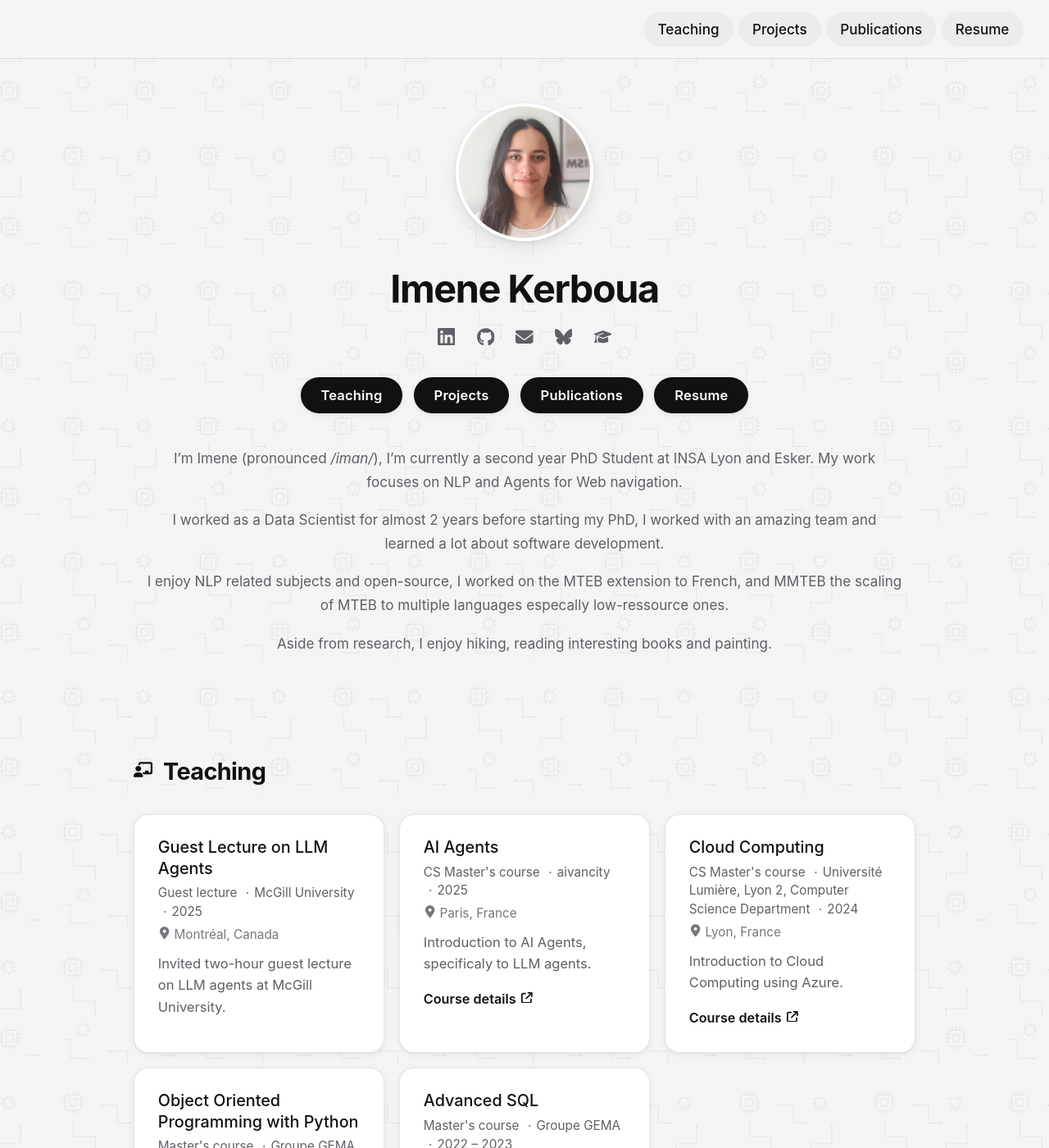
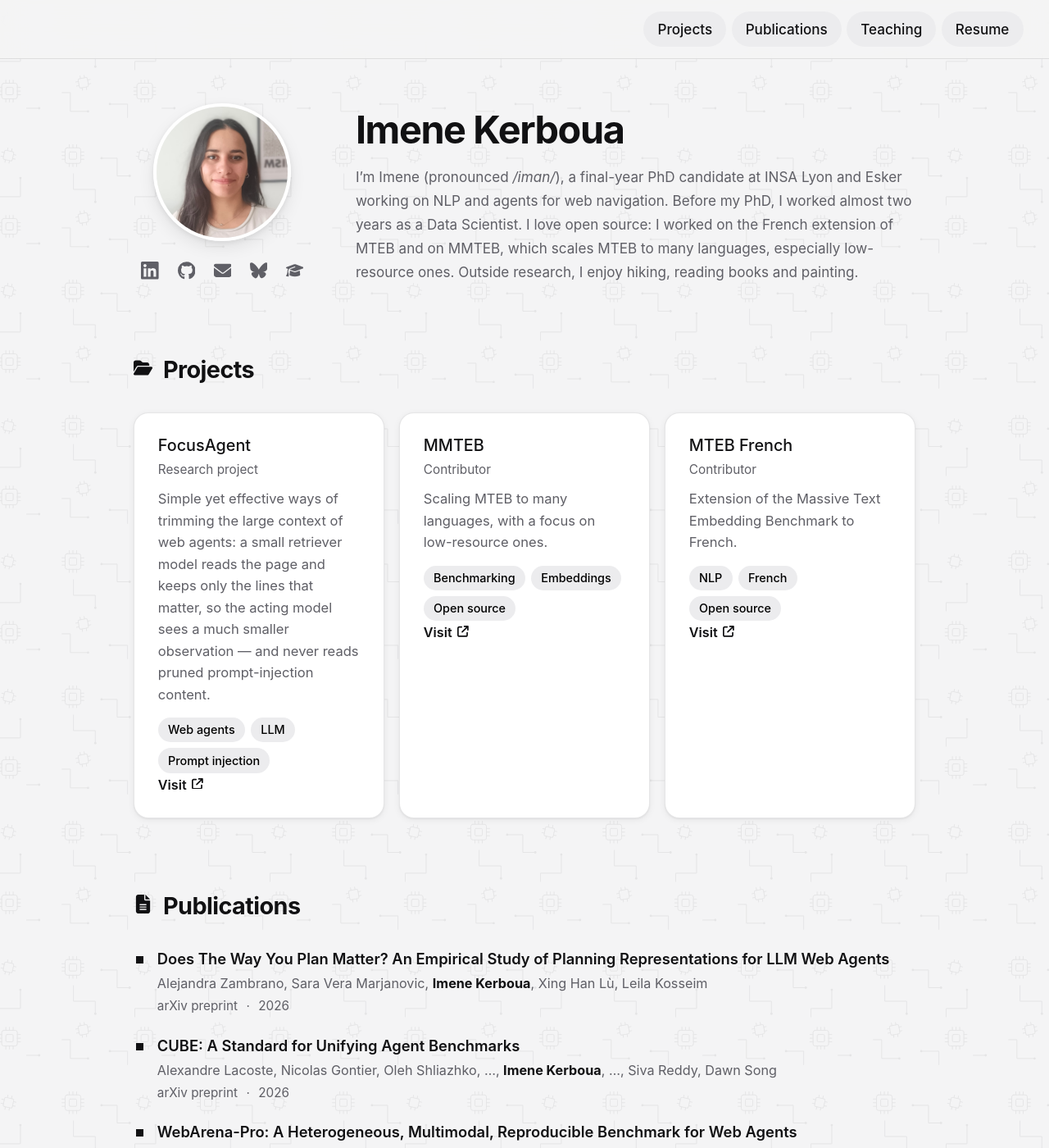
Before and after one commit to imenelydiaker/imenelydiaker.github.io, a Jekyll site: the page built from _pages/about.md, in a window 1280 px wide and 1400 px high. Shown: the whole window at 82% size. Built offline with Jekyll 4.4.1, drawn with Linux system fonts in a browser that asks for light colours; some of the changed text lies outside the part shown.

Commit message:
Put the profile beside a shorter bio and drop the hero buttons (#8)
* Put the profile beside a shorter bio and drop the hero buttons

The photo and social links now sit in a left column with the name and a
condensed one-paragraph bio on the right. The pill buttons are removed
since the top bar already links to every section. On narrow screens the
two columns stack.

Co-Authored-By: Claude Opus 5.5 <noreply@anthropic.com>

* Order sections as Projects, Publications, Teaching, Resume

Applies to both the home page sections and the top bar links.

Co-Authored-By: Claude Opus 5.5 <noreply@anthropic.com>

* Say "reading books" in the bio

Co-Authored-By: Claude Opus 5.5 <noreply@anthropic.com>

* Describe me as a final-year PhD candidate in the bio

Co-Authored-By: Claude Opus 5.5 <noreply@anthropic.com>

* Say "worked" instead of "spent" in the bio

Co-Authored-By: Claude Opus 5.5 <noreply@anthropic.com>

---------

Co-authored-by: Claude Opus 5.5 <noreply@anthropic.com>

```diff
--- a/_layouts/landing.html
+++ b/_layouts/landing.html
@@ -18,13 +18,12 @@ layout: compress
 
     <main>
       <section class="hero" id="top">
+        <div class="hero__profile">
           {% if site.author.avatar %}
             <img class="hero__avatar"
                  src="{% if site.author.avatar contains '://' %}{{ site.author.avatar }}{% else %}{{ base_path }}/images/{{ site.author.avatar }}{% endif %}"
                  alt="{{ site.author.name }}">
           {% endif %}
-
-        <h1 class="hero__name">{{ site.author.name | default: site.title }}</h1>
 
           <ul class="hero__social">
             {% if site.author.linkedin %}
@@ -46,17 +45,45 @@ layout: compress
               <li><a href="{{ site.author.googlescholar }}" title="Google Scholar">{% include icons.html name="graduation-cap" %}<span class="sr-only">Google Scholar</span></a></li>
             {% endif %}
           </ul>
+        </div>
 
-        <div class="hero__buttons">
-          {% for link in site.data.navigation.main %}
-            {% if link.url contains 'http' %}{% assign domain = '' %}{% else %}{% assign domain = base_path %}{% endif %}
-            <a class="btn-pill" href="{{ domain }}{{ link.url }}">{{ link.title }}</a>
-          {% endfor %}
-        </div>
+        <div class="hero__intro">
+          <h1 class="hero__name">{{ site.author.name | default: site.title }}</h1>
 
           <div class="hero__bio">
             {{ content }}
           </div>
+        </div>
+      </section>
+
+      <section class="section" id="projects">
+        <h2 class="section__title">{% include icons.html name="folder-open" %} Projects</h2>
+        <div class="cards">
+          {% for project in site.data.projects %}
+            <article class="card">
+              <h3 class="card__title">
+                {% if project.url %}<a href="{{ project.url }}">{{ project.title }}</a>{% else %}{{ project.title }}{% endif %}
+              </h3>
+              {% if project.role %}<p class="card__meta">{{ project.role }}</p>{% endif %}
+              <p class="card__body">{{ project.description }}</p>
+              {% if project.tags %}
+                <ul class="tags">
+                  {% for tag in project.tags %}<li>{{ tag }}</li>{% endfor %}
+                </ul>
+              {% endif %}
+              {% if project.url %}
+                <a class="card__link" href="{{ project.url }}">Visit {% include icons.html name="arrow-up-right-from-square" %}</a>
+              {% endif %}
+            </article>
+          {% else %}
+            <p class="section__empty">No projects listed yet.</p>
+          {% endfor %}
+        </div>
+      </section>
+
+      <section class="section" id="publications">
+        <h2 class="section__title">{% include icons.html name="file-lines" %} Publications</h2>
+        {% include publications.html %}
       </section>
 
       <section class="section" id="teaching">
@@ -94,36 +121,6 @@ layout: compress
         </div>
       </section>
 
-      <section class="section" id="projects">
-        <h2 class="section__title">{% include icons.html name="folder-open" %} Projects</h2>
-        <div class="cards">
-          {% for project in site.data.projects %}
-            <article class="card">
-              <h3 class="card__title">
-                {% if project.url %}<a href="{{ project.url }}">{{ project.title }}</a>{% else %}{{ project.title }}{% endif %}
-              </h3>
-              {% if project.role %}<p class="card__meta">{{ project.role }}</p>{% endif %}
-              <p class="card__body">{{ project.description }}</p>
-              {% if project.tags %}
-                <ul class="tags">
-                  {% for tag in project.tags %}<li>{{ tag }}</li>{% endfor %}
-                </ul>
-              {% endif %}
-              {% if project.url %}
-                <a class="card__link" href="{{ project.url }}">Visit {% include icons.html name="arrow-up-right-from-square" %}</a>
-              {% endif %}
-            </article>
-          {% else %}
-            <p class="section__empty">No projects listed yet.</p>
-          {% endfor %}
-        </div>
-      </section>
-
-      <section class="section" id="publications">
-        <h2 class="section__title">{% include icons.html name="file-lines" %} Publications</h2>
-        {% include publications.html %}
-      </section>
-
       <section class="section" id="resume">
         <h2 class="section__title">{% include icons.html name="briefcase" %} Resume</h2>
         {% include resume.html %}
--- a/_pages/about.md
+++ b/_pages/about.md
@@ -7,10 +7,4 @@ redirect_from:
   - /about.html
 ---
 
-I’m Imene (pronounced _/iman/_), I’m currently a second year PhD Student at INSA Lyon and Esker. My work focuses on NLP and Agents for Web navigation.
-
-I worked as a Data Scientist for almost 2 years before starting my PhD, I worked with an amazing team and learned a lot about software development.
-
-I enjoy NLP related subjects and open-source, I worked on the MTEB extension to French, and MMTEB the scaling of MTEB to multiple languages especally low-ressource ones.
-
-Aside from research, I enjoy hiking, reading interesting books and painting.
+I’m Imene (pronounced _/iman/_), a final-year PhD candidate at INSA Lyon and Esker working on NLP and agents for web navigation. Before my PhD, I worked almost two years as a Data Scientist. I love open source: I worked on the French extension of MTEB and on MMTEB, which scales MTEB to many languages, especially low-resource ones. Outside research, I enjoy hiking, reading books and painting.
--- a/assets/css/theme.css
+++ b/assets/css/theme.css
@@ -110,10 +110,20 @@ body {
    ========================================================================== */
 
 .hero {
-  max-width: 58em;
+  display: grid;
+  grid-template-columns: auto 1fr;
+  align-items: center;
+  gap: 1.5em 3em;
+  max-width: 56em;
   margin: 0 auto;
-  padding: 3em 1.5em 3.5em;
-  text-align: center;
+  padding: 3em 1.5em 2em;
+}
+
+.hero__profile {
+  display: flex;
+  flex-direction: column;
+  align-items: center;
+  gap: 1em;
 }
 
 .hero__avatar {
@@ -126,7 +136,7 @@ body {
 }
 
 .hero__name {
-  margin: 0.7em 0 0.3em;
+  margin: 0 0 0.35em;
   font-size: 2.6rem;
   font-weight: 700;
   line-height: 1.1;
@@ -137,8 +147,8 @@ body {
   display: flex;
   flex-wrap: wrap;
   justify-content: center;
-  gap: 0.4em;
-  margin: 0 0 1.5em;
+  gap: 0.2em;
+  margin: 0;
   padding: 0;
   list-style: none;
 }
@@ -167,52 +177,18 @@ body {
   transform: translateY(-2px);
 }
 
-.hero__buttons {
-  display: flex;
-  flex-wrap: wrap;
-  justify-content: center;
-  gap: 0.75em;
-  margin-bottom: 2.2em;
-}
-
-.btn-pill {
-  display: inline-block;
-  padding: 0.6em 1.5em;
-  font-size: 0.92rem;
-  font-weight: 600;
-  letter-spacing: 0.01em;
-  color: #fff;
-  text-decoration: none;
-  background-color: var(--primary);
-  border: 0;
-  border-radius: 999px;
-  box-shadow: var(--e1);
-  transition: transform 0.18s ease, box-shadow 0.18s ease, background-color 0.18s ease;
-}
-
-.btn-pill:hover,
-.btn-pill:focus {
-  color: #fff;
-  background-color: var(--primary-dark);
-  transform: translateY(-2px);
-  box-shadow: var(--e-primary);
-}
-
-.btn-pill:active {
-  transform: translateY(0);
-  box-shadow: var(--e1);
-}
-
 .hero__bio {
-  max-width: 54em;
-  margin: 0 auto;
   font-size: 0.95rem;
   line-height: 1.7;
   color: var(--muted);
 }
 
 .hero__bio p {
-  margin: 0 0 1em;
+  margin: 0 0 0.8em;
+}
+
+.hero__bio p:last-child {
+  margin-bottom: 0;
 }
 
 .hero__bio a,
@@ -650,7 +626,9 @@ body {
   }
 
   .hero {
-    padding: 2em 1.25em 2.5em;
+    grid-template-columns: 1fr;
+    padding: 2em 1.25em 1.5em;
+    text-align: center;
   }
 
   .hero__avatar {
@@ -687,8 +665,7 @@ body {
 
   .card,
   .to-top,
-  .hero__social a,
-  .btn-pill {
+  .hero__social a {
     transition: none;
   }
 }
```
Also changed, not shown: _data/navigation.yml (+4 -4 lines). Lines whose indentation alone changed are shown as unchanged.
